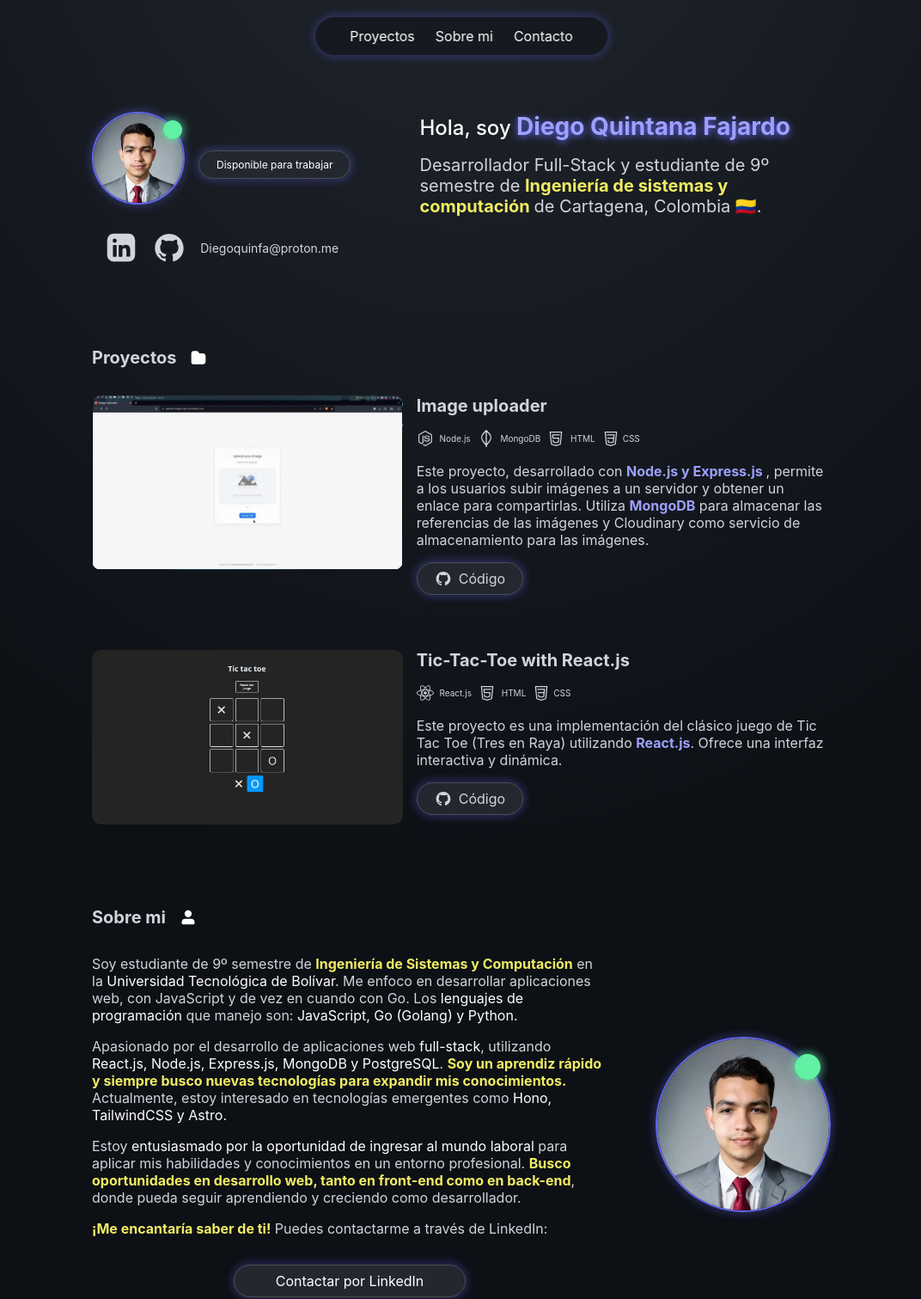
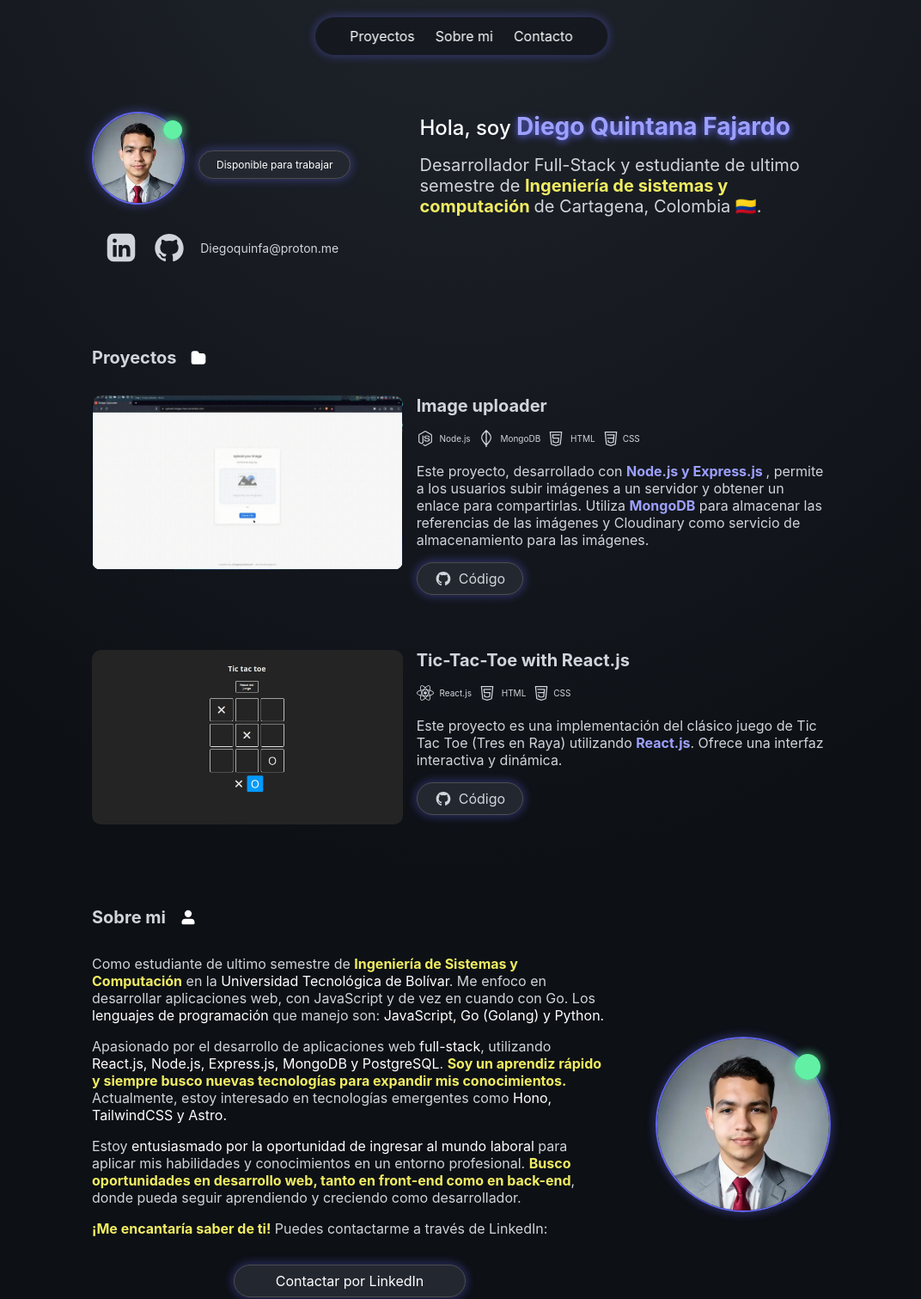
Before and after one commit to diegoquinfa/porfolio-web, a website built with Vite: page index.html in a window 1280 px wide. Shown: the top 1511 px of the page at 86% size, without its empty margins (103-1175 px from the left). Built offline with nearby package versions, Linux system fonts and the light colour scheme.

Commit message:
Update index.html

```diff
--- a/index.html
+++ b/index.html
@@ -136,7 +136,7 @@
             <span class="welcome__title--name">Diego Quintana Fajardo</span>
           </h1>
           <p class="welcome__description">
-            Desarrollador Full-Stack y estudiante de 9º semestre de
+            Desarrollador Full-Stack y estudiante de ultimo semestre de
             <span class="welcome__description--yellow">
               Ingeniería de sistemas y computación
             </span>
@@ -283,7 +283,7 @@
 
           <div class="about__description">
             <p class="about__paragraph">
-              Soy estudiante de 9º semestre de
+              Como estudiante de ultimo semestre de
               <span class="about__paragraph--yellow"
                 >Ingeniería de Sistemas y Computación</span
               >
```
